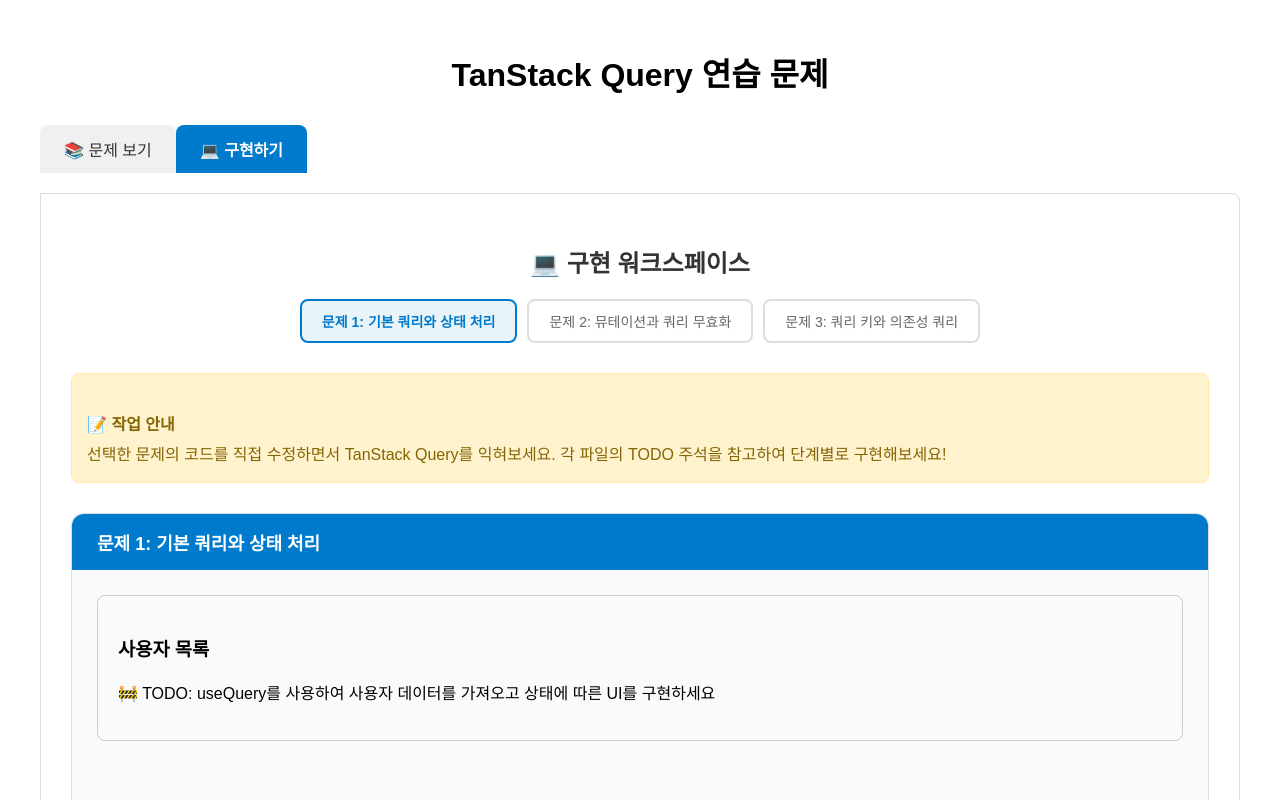
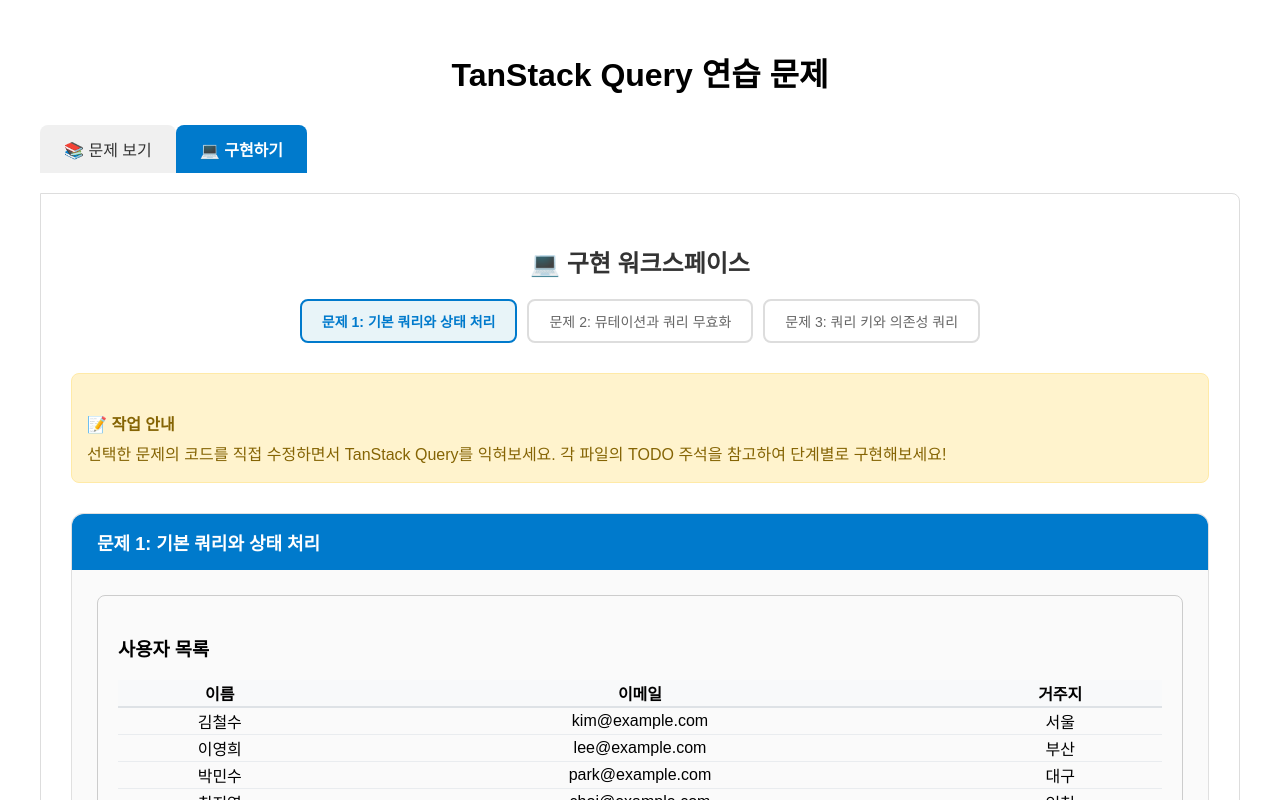
Before and after one commit to gingerbeerlime/tanstack-query-docs, a React (Vite) app in the folder practice/: page / in a window 1280 px wide. Both pictures are taken after a click on the button "💻 구현하기". Shown: the top 800 px of the page. Built offline with nearby package versions, Linux system fonts and the light colour scheme.

Commit message:
feat: 실습 예제 1번 구현

```diff
--- a/practice/src/api/users.ts
+++ b/practice/src/api/users.ts
@@ -1,65 +1,80 @@
 // Mock API functions for practice
 export interface User {
-  id: number
-  name: string
-  email: string
-  city: string
+  id: number;
+  name: string;
+  email: string;
+  city: string;
 }
 
 export interface Post {
-  id: number
-  userId: number
-  title: string
-  body: string
+  id: number;
+  userId: number;
+  title: string;
+  body: string;
 }
 
 // 사용자 목록 조회 (시뮬레이션)
 export const fetchUsers = async (): Promise<User[]> => {
-  await new Promise(resolve => setTimeout(resolve, 1000)) // 1초 지연
+  await new Promise((resolve) => setTimeout(resolve, 1000)); // 1초 지연
 
   // 10% 확률로 에러 발생
   if (Math.random() < 0.1) {
-    throw new Error('사용자 데이터를 불러오는데 실패했습니다')
+    throw new Error("사용자 데이터를 불러오는데 실패했습니다");
   }
 
   return [
-    { id: 1, name: '김철수', email: 'kim@example.com', city: '서울' },
-    { id: 2, name: '이영희', email: 'lee@example.com', city: '부산' },
-    { id: 3, name: '박민수', email: 'park@example.com', city: '대구' },
-    { id: 4, name: '최지영', email: 'choi@example.com', city: '인천' },
-  ]
-}
+    { id: 1, name: "김철수", email: "kim@example.com", city: "서울" },
+    { id: 2, name: "이영희", email: "lee@example.com", city: "부산" },
+    { id: 3, name: "박민수", email: "park@example.com", city: "대구" },
+    { id: 4, name: "최지영", email: "choi@example.com", city: "인천" },
+  ];
+};
 
 // 새 사용자 추가 (시뮬레이션)
-export const createUser = async (userData: Omit<User, 'id'>): Promise<User> => {
-  await new Promise(resolve => setTimeout(resolve, 800)) // 0.8초 지연
+export const createUser = async (userData: Omit<User, "id">): Promise<User> => {
+  await new Promise((resolve) => setTimeout(resolve, 800)); // 0.8초 지연
 
   // 15% 확률로 에러 발생
   if (Math.random() < 0.15) {
-    throw new Error('사용자 생성에 실패했습니다')
+    throw new Error("사용자 생성에 실패했습니다");
   }
 
   return {
     id: Date.now(), // 간단한 ID 생성
-    ...userData
-  }
-}
+    ...userData,
+  };
+};
 
 // 특정 사용자의 게시글 조회 (시뮬레이션)
 export const fetchUserPosts = async (userId: number): Promise<Post[]> => {
-  await new Promise(resolve => setTimeout(resolve, 600)) // 0.6초 지연
+  await new Promise((resolve) => setTimeout(resolve, 600)); // 0.6초 지연
 
   // 사용자가 없는 경우 에러
   if (userId > 4) {
-    throw new Error('존재하지 않는 사용자입니다')
+    throw new Error("존재하지 않는 사용자입니다");
   }
 
   const posts: Post[] = [
-    { id: 1, userId: 1, title: '첫 번째 게시글', body: '안녕하세요!' },
-    { id: 2, userId: 1, title: '두 번째 게시글', body: 'TanStack Query 공부 중입니다.' },
-    { id: 3, userId: 2, title: '리액트 공부', body: '리액트는 정말 재미있어요.' },
-    { id: 4, userId: 3, title: '타입스크립트 팁', body: '타입스크립트 사용법을 공유합니다.' },
-  ]
+    { id: 1, userId: 1, title: "첫 번째 게시글", body: "안녕하세요!" },
+    {
+      id: 2,
+      userId: 1,
+      title: "두 번째 게시글",
+      body: "TanStack Query 공부 중입니다.",
+    },
+    {
+      id: 3,
+      userId: 2,
+      title: "리액트 공부",
+      body: "리액트는 정말 재미있어요.",
+    },
+    {
+      id: 4,
+      userId: 3,
+      title: "타입스크립트 팁",
+      body: "타입스크립트 사용법을 공유합니다.",
+    },
+  ];
 
-  return posts.filter(post => post.userId === userId)
-}
+  return posts.filter((post) => post.userId === userId);
+};
--- a/practice/src/problems/Problem1.tsx
+++ b/practice/src/problems/Problem1.tsx
@@ -1,6 +1,6 @@
 import React from "react";
 // TODO: 필요한 TanStack Query 훅들을 import 하세요
-// import { ??? } from '@tanstack/react-query'
+import { useQuery } from "@tanstack/react-query";
 import { fetchUsers, User } from "../api/users";
 
 /**
@@ -21,25 +21,70 @@ import { fetchUsers, User } from "../api/users";
 
 const Problem1: React.FC = () => {
   // TODO: 여기에 useQuery를 사용하여 사용자 데이터를 가져오는 코드를 작성하세요
+  const { data, isLoading, isError, error } = useQuery<User[]>({
+    queryKey: ["users"],
+    queryFn: fetchUsers,
+  });
 
   // TODO: 로딩 상태 처리
-
+  if (isLoading) return <div>사용자 목록을 불러오는 중...</div>;
   // TODO: 에러 상태 처리
-
+  if (isError)
+    return (
+      <div style={{ color: "red" }}>
+        {error.message ?? "에러가 발생했습니다."}
+      </div>
+    );
   // TODO: 성공 시 데이터 표시
-
+  else {
     return (
       <div
-      style={{ border: "1px solid #ccc", padding: "20px", borderRadius: "8px" }}
+        style={{
+          border: "1px solid #ccc",
+          padding: "20px",
+          borderRadius: "8px",
+        }}
       >
         <h3>사용자 목록</h3>
         {/* 여기에 로딩/에러/성공 상태에 따른 UI를 구현하세요 */}
-      <p>
-        🚧 TODO: useQuery를 사용하여 사용자 데이터를 가져오고 상태에 따른 UI를
-        구현하세요
-      </p>
+        <table
+          style={{
+            width: "100%",
+            borderCollapse: "collapse",
+          }}
+        >
+          <thead>
+            <tr
+              style={{
+                backgroundColor: "#f8f9fa",
+                borderBottom: "2px solid #dee2e6",
+              }}
+            >
+              <th>이름</th>
+              <th>이메일</th>
+              <th>거주지</th>
+            </tr>
+          </thead>
+          <tbody>
+            {data &&
+              data.map((item, index) => (
+                <tr
+                  key={item.id || index}
+                  style={{
+                    borderBottom: "1px solid #e9ecef",
+                    textAlign: "center",
+                  }}
+                >
+                  <td>{item.name}</td>
+                  <td>{item.email}</td>
+                  <td>{item.city}</td>
+                </tr>
+              ))}
+          </tbody>
+        </table>
       </div>
     );
+  }
 };
 
 export default Problem1;
```
Also changed, not shown: practice/src/problems/Problem1-Improved.tsx (added, +109 -0 lines). Lines whose indentation alone changed are shown as unchanged.
